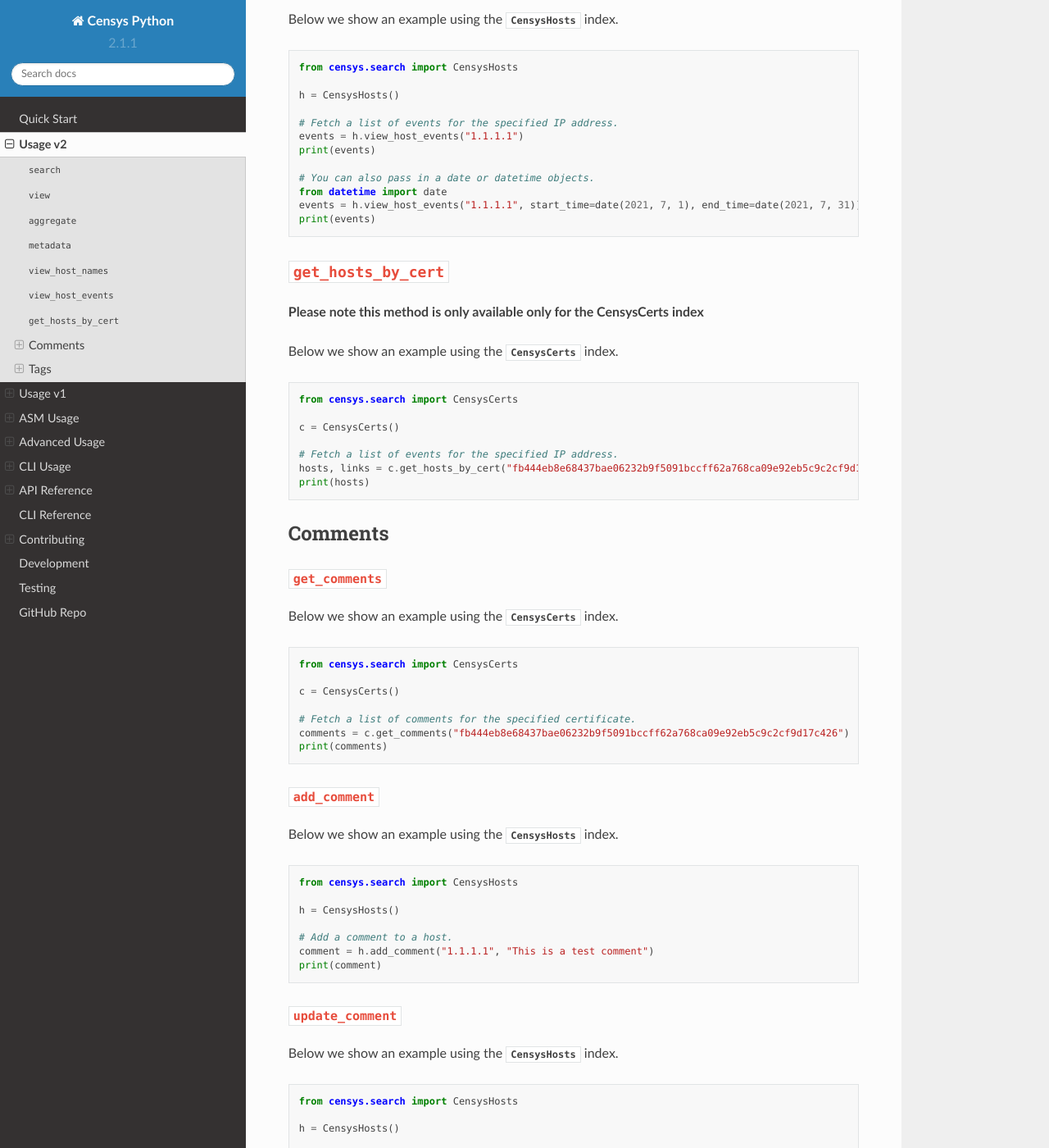
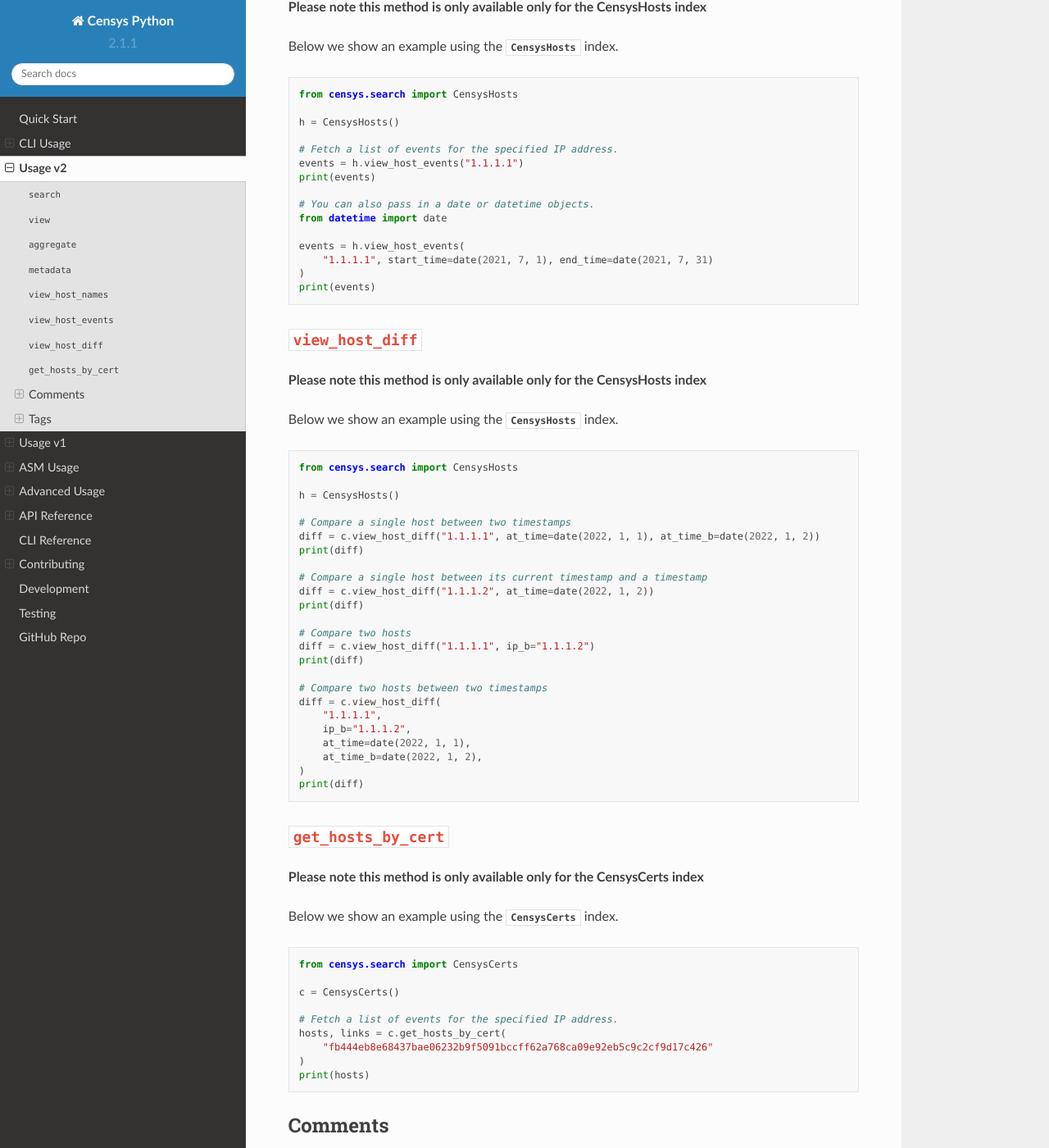
Before and after one commit to censys/censys-python, a Sphinx documentation site: the page built from docs/usage-v2.rst, in a window 1280 px wide and 1400 px high, scrolled down 2769 px. Shown: the whole window at 82% size. Built offline with Sphinx 7.4.7 and the Read the Docs theme 2.0.0, drawn with Linux system fonts in a browser that asks for light colours; the version number is read from the project's files by our own code; some of the changed text lies outside the part shown.

Commit message:
chore(docs): Improve usage

```diff
--- a/docs/index.rst
+++ b/docs/index.rst
@@ -28,11 +28,11 @@
    :maxdepth: 1
 
    quick-start
+   usage-cli
    usage-v2
    usage-v1
    usage-asm
    advanced-usage
-   usage-cli
 
 The API Documentation
 ---------------------
--- a/docs/usage-cli.rst
+++ b/docs/usage-cli.rst
@@ -30,7 +30,7 @@
     censys search 'ip: 8.8.8.0/16' --pages -1 | jq -c '[.[] | .ip]'
 
 ``view``
-----------
+--------
 
 Below we show an example of Viewing a host from the CLI.
 
--- a/docs/usage-v2.rst
+++ b/docs/usage-v2.rst
@@ -17,7 +17,7 @@
 
 .. note::
 
-   Please note that the Censys Search v2 API does not support searching, viewing, or aggregating the Certificates index. Please use the :attr:`CensysCertificates (v1) <censys.search.v1.CensysCertificates>` for this functionality.
+   Please note that the Censys Search v2 API does not support searching, viewing, or aggregating the Certificates index. Please use the :ref:`CensysCertificates (v1) index <usage-v1:Usage v1>` for this functionality.
 
 
 ``search``
@@ -73,6 +74,7 @@
 
     # You can also pass in a date or datetime object.
     from datetime import date
+
     host = h.view("8.8.8.8", at_time=date(2021, 3, 1))
     print(host)
 
@@ -149,8 +151,45 @@
 
     # You can also pass in a date or datetime objects.
     from datetime import date
-    events = h.view_host_events("1.1.1.1", start_time=date(2021, 7, 1), end_time=date(2021, 7, 31))
+
+    events = h.view_host_events(
+        "1.1.1.1", start_time=date(2021, 7, 1), end_time=date(2021, 7, 31)
+    )
     print(events)
+
+``view_host_diff``
+------------------
+
+**Please note this method is only available only for the CensysHosts index**
+
+Below we show an example using the :attr:`CensysHosts <censys.search.v2.CensysHosts>` index.
+
+.. code:: python
+
+    from censys.search import CensysHosts
+
+    h = CensysHosts()
+
+    # Compare a single host between two timestamps
+    diff = c.view_host_diff("1.1.1.1", at_time=date(2022, 1, 1), at_time_b=date(2022, 1, 2))
+    print(diff)
+
+    # Compare a single host between its current timestamp and a timestamp
+    diff = c.view_host_diff("1.1.1.2", at_time=date(2022, 1, 2))
+    print(diff)
+
+    # Compare two hosts
+    diff = c.view_host_diff("1.1.1.1", ip_b="1.1.1.2")
+    print(diff)
+
+    # Compare two hosts between two timestamps
+    diff = c.view_host_diff(
+        "1.1.1.1",
+        ip_b="1.1.1.2",
+        at_time=date(2022, 1, 1),
+        at_time_b=date(2022, 1, 2),
+    )
+    print(diff)
 
 ``get_hosts_by_cert``
 ---------------------
@@ -166,7 +205,9 @@
     c = CensysCerts()
 
     # Fetch a list of events for the specified IP address.
-    hosts, links = c.get_hosts_by_cert("fb444eb8e68437bae06232b9f5091bccff62a768ca09e92eb5c9c2cf9d17c426")
+    hosts, links = c.get_hosts_by_cert(
+        "fb444eb8e68437bae06232b9f5091bccff62a768ca09e92eb5c9c2cf9d17c426"
+    )
     print(hosts)
 
 Comments
@@ -184,7 +225,9 @@
     c = CensysCerts()
 
     # Fetch a list of comments for the specified certificate.
-    comments = c.get_comments("fb444eb8e68437bae06232b9f5091bccff62a768ca09e92eb5c9c2cf9d17c426")
+    comments = c.get_comments(
+        "fb444eb8e68437bae06232b9f5091bccff62a768ca09e92eb5c9c2cf9d17c426"
+    )
     print(comments)
 
 ``add_comment``
@@ -228,7 +271,9 @@
     c = CensysCerts()
 
     # Delete a comment for a certificate.
-    c.delete_comment("fb444eb8e68437bae06232b9f5091bccff62a768ca09e92eb5c9c2cf9d17c426", 102)
+    c.delete_comment(
+        "fb444eb8e68437bae06232b9f5091bccff62a768ca09e92eb5c9c2cf9d17c426", 102
+    )
 
 Tags
 ----
@@ -313,7 +358,7 @@
     h = CensysHosts()
 
     # Delete a tag.
-    h.delete_tag("123)
+    h.delete_tag("123")
 
 ``list_tags_on_document``
 ^^^^^^^^^^^^^^^^^^^^^^^^^
@@ -327,7 +372,9 @@
     c = CensysCerts()
 
     # Fetch a list of tags for a document.
-    tags = c.list_tags_on_document("fb444eb8e68437bae06232b9f5091bccff62a768ca09e92eb5c9c2cf9d17c426")
+    tags = c.list_tags_on_document(
+        "fb444eb8e68437bae06232b9f5091bccff62a768ca09e92eb5c9c2cf9d17c426"
+    )
     print(tags)
 
 ``add_tag_to_document``
@@ -342,7 +389,7 @@
     h = CensysHosts()
 
     # Add a tag to a document.
-    h.add_tag_to_document("123)
+    h.add_tag_to_document("123")
 
 ``remove_tag_from_document``
 ^^^^^^^^^^^^^^^^^^^^^^^^^^^^
@@ -356,7 +403,9 @@
     c = CensysCerts()
 
     # Remove a tag from a document.
-    c.remove_tag_from_document("fb444eb8e68437bae06232b9f5091bccff62a768ca09e92eb5c9c2cf9d17c426")
+    c.remove_tag_from_document(
+        "fb444eb8e68437bae06232b9f5091bccff62a768ca09e92eb5c9c2cf9d17c426"
+    )
 
 ``list_certs_with_tag``
 ^^^^^^^^^^^^^^^^^^^^^^^
```
Also changed, not shown: other parts of docs/usage-cli.rst (+2 -2 lines), other parts of docs/usage-v2.rst (+1 -0 lines), docs/quick-start.rst (+5 -2 lines), docs/usage-v1.rst (+6 -7 lines).
